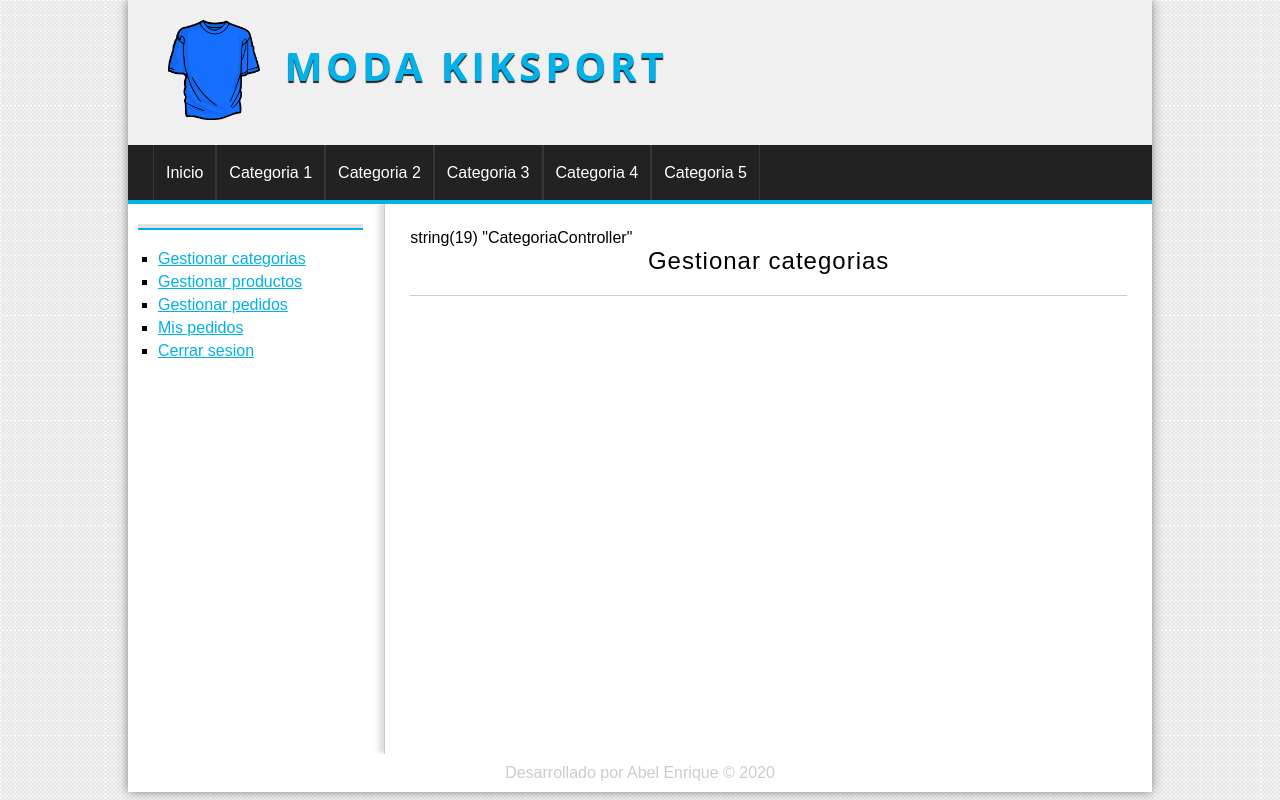
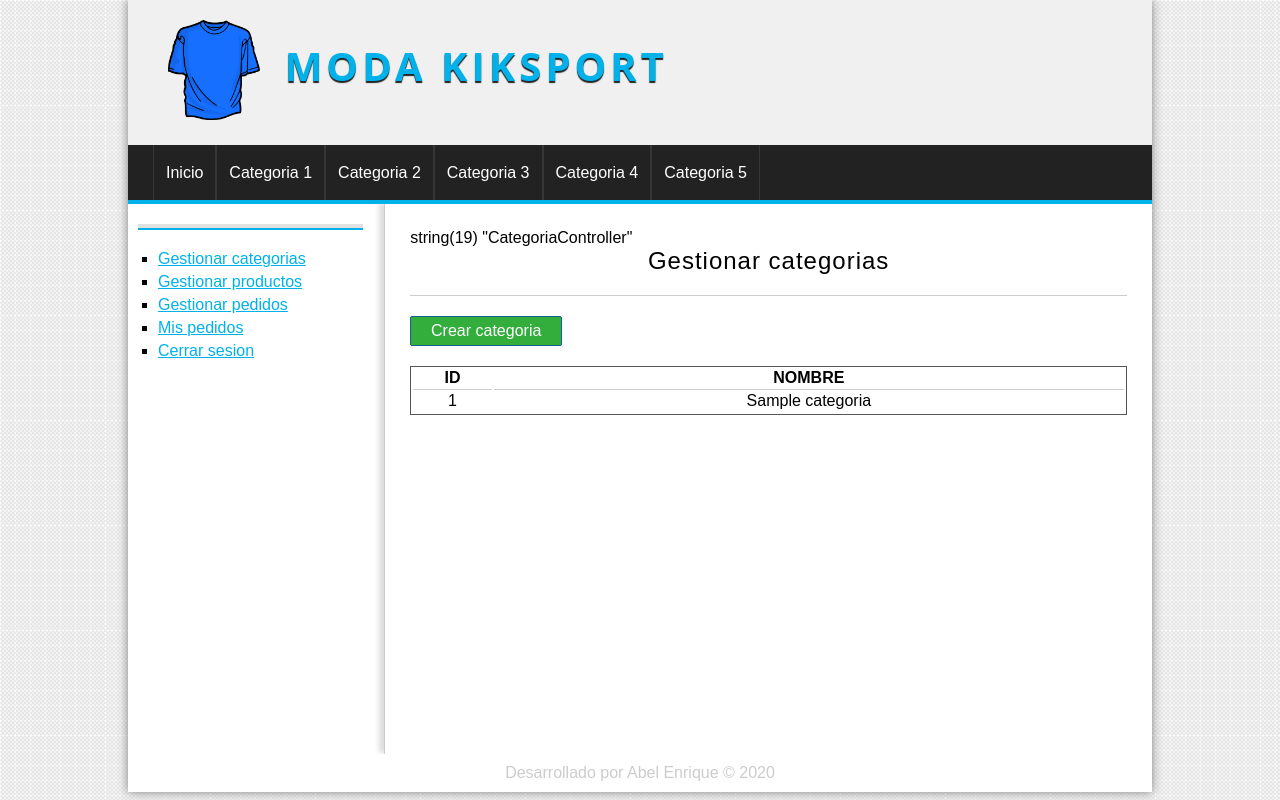
Before and after one commit to abel2791/tienda_poo, a PHP site: page /master-php/index.php?controller=Categoria in a window 1280 px wide. Run offline with PHP 8.4, Linux system fonts and the light colour scheme; the visitor is signed in with stand-in values (Sample User, id 1); tables that the repository leaves empty hold one stand-in row (values such as "Sample post").

Commit message:
se crearon las funciones de listar y crear categorias

```diff
--- a/assets/css/styles.css
+++ b/assets/css/styles.css
@@ -27,6 +27,17 @@ a:hover{
 
 .alert-red{
     color: red;
+}
+
+table{
+    text-align: center;
+    width: 100%;
+    border: 1px solid #555;
+}
+
+td{
+  border-top: 1px solid #ccc;
+  padding: 2px;
 }
 
 /*CONTAINER*/
@@ -225,6 +236,13 @@ button, .button{
 
 }
 
+.button-small{
+    width: 130px;
+    text-align: center;
+    cursor: pointer;
+    margin-bottom: 20px;
+}
+
 label,
 input[type="button"],
 input[type="submit"],
--- a/controllers/CategoriaController.php
+++ b/controllers/CategoriaController.php
@@ -1,8 +1,32 @@
 <?php
+//en los controladores yo llamo a los modelos
+require_once 'models/Categoria.php';
 
 class CategoriaController{
 
     public function index(){
+        Utils::isAdmin();
+        $categoria = new Categoria();
+        $categorias = $categoria->getAll();
+
+
         require_once 'views/categoria/index.php';
     }
+
+    public function crear(){
+        Utils::isAdmin();
+        require_once 'views/categoria/crear.php';
+    }
+
+    public function save(){
+        //primero tenemos que comprobar si el usuario que esta guardando la categoria es admin
+        Utils::isAdmin();
+        if(isset($_POST) && isset($_POST['nombre'])){
+             //Guardar la categoria en la base de datos
+             $categoria = new Categoria();
+             $categoria->setNombre($_POST['nombre']);
+             $save = $categoria->save();
+        }
+        header("Location:".base_url."Categoria/index");
+    }
 }
--- a/helpers/Utils.php
+++ b/helpers/Utils.php
@@ -10,4 +10,13 @@ class Utils{
 
         return $name;
     }
+
+    //esto comprueba si el usuario es administrador
+    public static function isAdmin(){
+        if(!isset($_SESSION['admin'])){
+            header("Location:".base_url);
+        }else{
+            return true;
+        }
+    }
 }
--- a/models/Categoria.php
+++ b/models/Categoria.php
@@ -1,5 +1,6 @@
 <?php
 //el modelo reprensenta a los registros de la tabla categoria en la bd
+//modelo logica de negocios BD
 
 class Categoria{
     private $id;
@@ -9,4 +10,37 @@ class Categoria{
     public function __construct() {
         $this->db = Database::connect();;
     }
+
+    function getId() {
+        return $this->id;
+    }
+
+    function getNombre() {
+        return $this->nombre;
+    }
+
+    function setId($id) {
+        $this->id = $id;
+    }
+
+    function setNombre($nombre) {
+        $this->nombre = $this->db->real_escape_string($nombre);
+    }
+
+    //creamos metodo categorias
+    public function getAll(){
+        $categorias =$this->db->query("SELECT * FROM categorias ORDER BY id DESC;");
+        return $categorias;
+    }
+
+    public function save(){
+        $sql = "INSERT INTO categorias VALUES(NULL, '{$this->getNombre()}' );";
+        $save = $this->db->query($sql);
+
+        $result = false;
+        if($save){
+           $result = true;
+        }
+        return $result;
+    }
 }
--- a/views/categoria/index.php
+++ b/views/categoria/index.php
@@ -1 +1,17 @@
 <h1>Gestionar categorias</h1>
+
+<a href="<?=base_url?>Categoria/crear" class="button button-small">
+    Crear categoria
+</a>
+<table>
+    <tr>
+        <th>ID</th>
+        <th>NOMBRE</th>
+    </tr>
+    <?php while($cat = $categorias->fetch_object()): ?>
+    <tr>
+        <td><?= $cat->id;?></td>
+        <td><?= $cat->nombre;?></td>
+    </tr>
+    <?php endwhile; ?>
+</table>
--- a/views/layout/sidebar.php
+++ b/views/layout/sidebar.php
@@ -12,14 +12,14 @@
                            <input type="password" name="password" />
                            <input type="submit" value="Enviar" />
                        </form>
+
                        <?php else: ?>
                          <h3><?=$_SESSION['identity']->nombre?> <?=$_SESSION['identity']->apellidos?></h3>
                        <?php endif; ?>
 
                        <ul>
-
                            <?php if(isset($_SESSION['admin'])):?>
-                                <li><a href="#">Gestionar categorias</a></li>
+                                <li><a href="<?=base_url?>Categoria/index">Gestionar categorias</a></li>
                                 <li><a href="#">Gestionar productos</a></li>
                                 <li><a href="#">Gestionar pedidos</a></li>
                            <?php endif;?>
@@ -27,6 +27,8 @@
                                 <?php if(isset($_SESSION['identity'])): ?>
                                 <li><a href="#">Mis pedidos</a></li>
                                 <li><a href="<?=base_url?>Usuario/logout">Cerrar sesion</a></li>
+                                <?php else: ?>
+                                <li><a href="<?=base_url?>Usuario/registro">Registrate aqui</a></li>
                                 <?php endif;?>
                        </ul>
                    </div>
```
Also changed, not shown: views/categoria/crear.php (added, +9 -0 lines).
